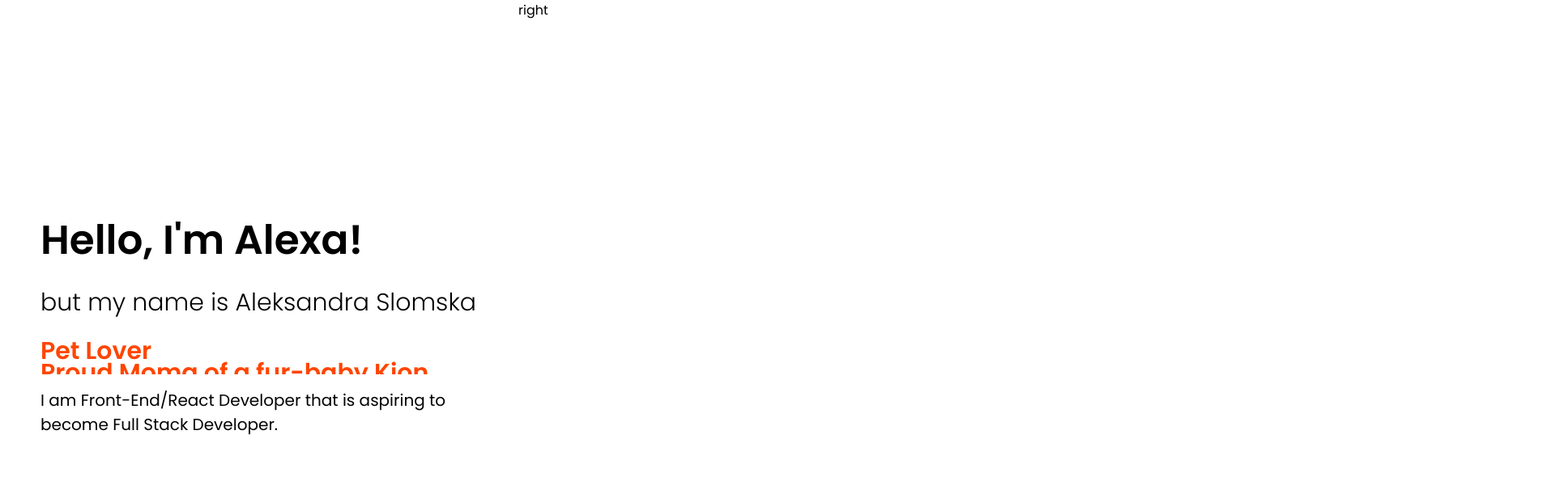
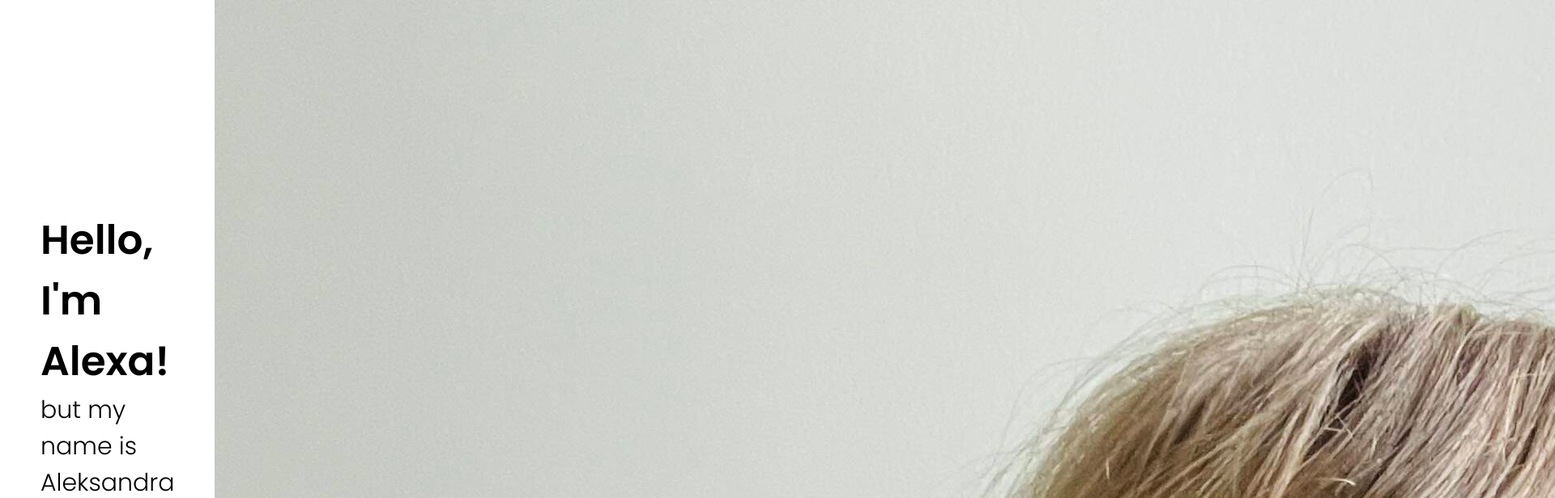
Before and after one commit to snowleopardAlexa/react-portfolio-2021, a React (Create React App) app: page / in a window 1280 px wide. Shown: the top 616 px of the page at 81% size, 1920 px wide, since content can reach past the window. Built offline with nearby package versions, Linux system fonts and the light colour scheme.

Commit message:
add image

```diff
--- a/src/components/Intro/Intro.jsx
+++ b/src/components/Intro/Intro.jsx
@@ -1,5 +1,6 @@
 import React from 'react';
 import "./intro.css";
+import alexa from "../../img/alexa.jpg";
 
 const Intro = () => {
     return (
@@ -22,7 +23,9 @@ const Intro = () => {
                   </div>
               </div>
           </div>
-          <div className="intro-right">right</div>
+          <div className="intro-right">
+              <img src={alexa} alt="" className="i-img" />
+          </div>
       </div>
     )
 };
```
Also changed, not shown: src/img/alexa.jpg (added).
